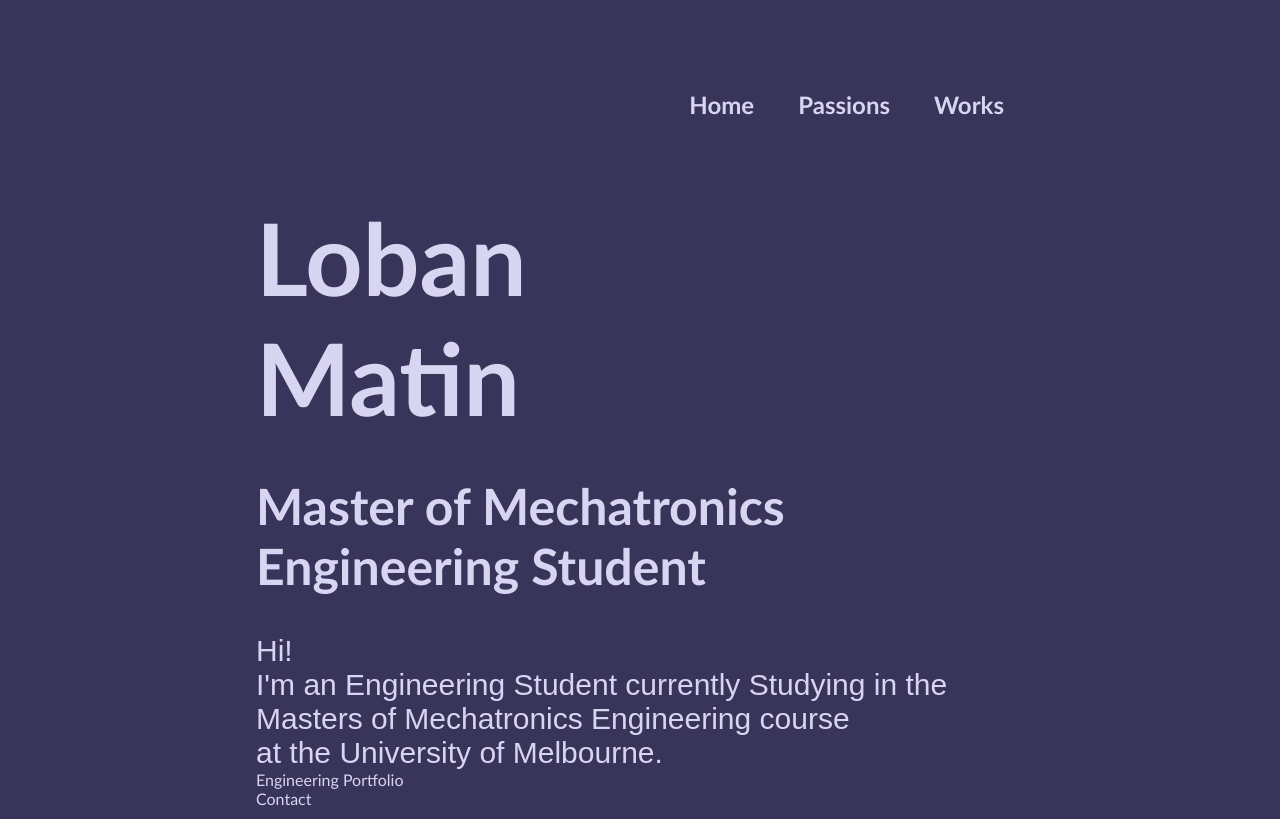
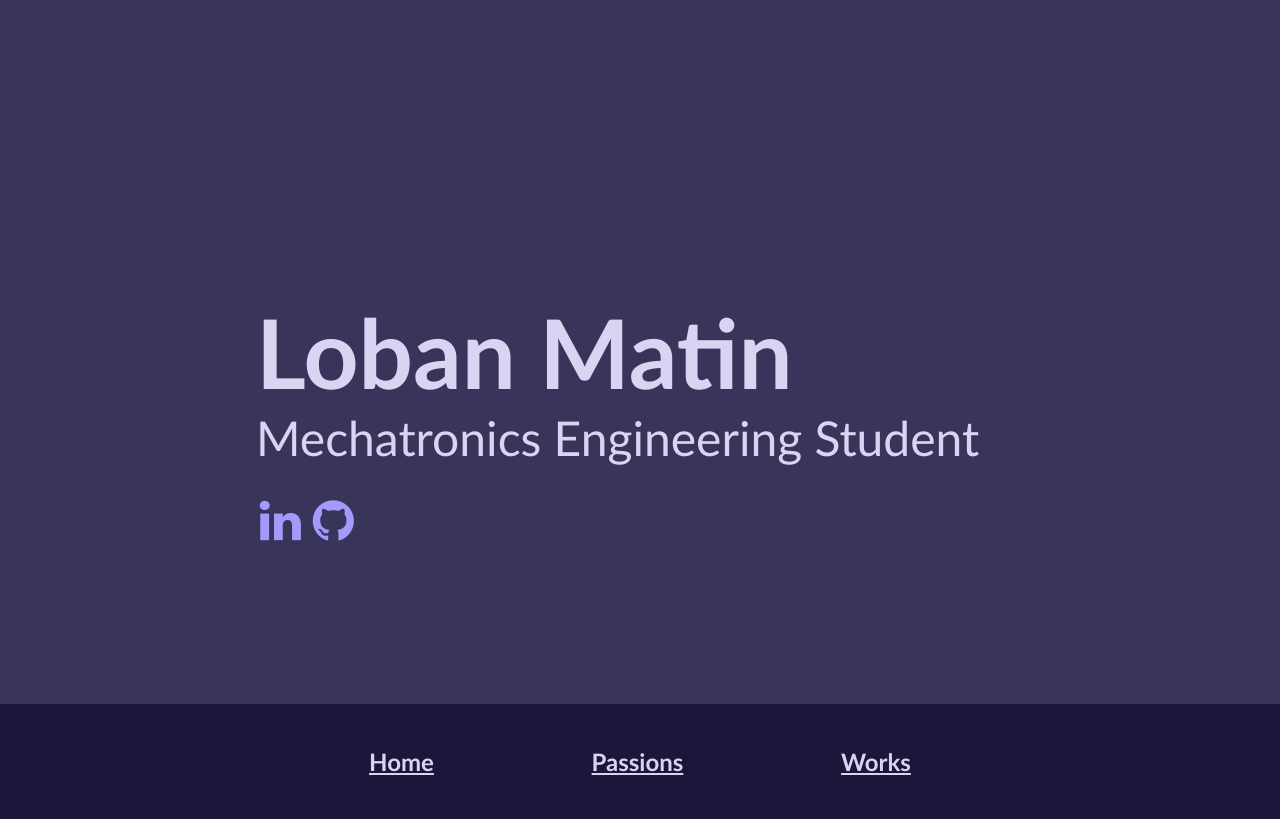
Before and after one commit to LobanMatin/EngineeringPortfolio, a plain HTML site: page index.html in a window 1280 px wide. Drawn offline with Linux system fonts and the light colour scheme.

Commit message:
Layout of upper section of homepage created

```diff
--- a/index.html
+++ b/index.html
@@ -5,26 +5,36 @@
 		<meta name="viewport" content="width=device-width, initial-scale=1.0">
 		<title>LM Engineering Portfolio</title>
 		<link rel="stylesheet" href="styles.css">
+		<link rel="stylesheet" href="https://cdnjs.cloudflare.com/ajax/libs/font-awesome/4.7.0/css/font-awesome.min.css">
 	</head>
 	<body>
-		<header>
-			<nav class="nav_bar">
+		<header class="home_upper">
+			<div class="title_section">
+				<div class="name_section">
+					<h1 class="name_title"><strong>Loban Matin</strong></h1>
+				</div>
+				<div class="intro_section">
+					<p class="name_subtitle">Mechatronics Engineering Student</p>
+				</div>
+				<div class="socials">
+					<a href="#" class="fa fa-linkedin fa-3x"></a>
+					<a href="#" class="fa fa-github fa-3x"></a>
+				</div>
+			</div>
+		</header>
+		<section class="home_lower">
+			<nav class="home_nav">
 				<ul>
-					<li><a href="index.html" class="page_link"><h2><strong>Home</strong></h2></a></li>
-					<li><a href="passions.html" class="page_link"><h2><strong>Passions</strong></h2></a></li>
-					<li><a href="works.html" class="page_link"><h2><strong>Works</strong></h2></a></li>
+					<li class="home_pl"><a href="index.html" class="page_link"><h2><strong>Home</strong></h2></a></li>
+					<li class="home_pl"><a href="passions.html" class="page_link"><h2><strong>Passions</strong></h2></a></li>
+					<li class="home_pl"><a href="works.html" class ="page_link"><h2><strong>Works</strong></h2></a></li>
 				</ul>
 			</nav>
-			<h1 class="name_title"><strong>Loban<br>Matin</strong></h1>
-			<h2 class="name_subtitle">Master of Mechatronics<br>Engineering Student</h2>
-			<p class="name_text">
-				Hi! <br>
-				I'm an Engineering Student currently Studying in the <br>
-				Masters of Mechatronics Engineering course <br>
-				at the University of Melbourne.
-			</p>
-		</header>
-		<section>Engineering Portfolio</section>
-		<footer>Contact</footer>
+			<div class="lower_text">
+
+			</div>
+		</section>
+
+		<footer></footer>
 	</body>
 </html>
--- a/styles.css
+++ b/styles.css
@@ -1,9 +1,15 @@
 body {
-    background: rgb(57, 53, 90);
+    padding: 0;
+    margin: 0;
+}
+
+.home_upper {
     font-family: Trebuchet MS;
     color: rgb(216, 213, 242);
+    background-color: rgb(57, 53, 90);
     margin: 0;
-    padding: 0% 20%
+    padding: 5% 20%;
+    padding-bottom: 10%;
 }
 
 header {
@@ -17,7 +23,13 @@ ul {
 
 li {
     display: inline-block;
-    margin: 20px;
+    margin: 0 2%;
+    margin-top: 5%
+}
+
+/* format nagivation bar last item*/
+.last_item {
+    margin-right: 0;
 }
 
 /* format nagivation bar*/
@@ -33,22 +45,47 @@ li {
 
 /* format main homepage title*/
 .name_title {
-    font-size: 100px;
     margin: 0;
-    padding: 5% 0;
+    padding: 0;
+    font-size: 6em;
+    margin-top: 30%;
 }
 
 /* format homepage subtitle*/
 .name_subtitle {
-    font-size: 50px;
     margin: 0;
-    padding-bottom: 5%;
+    padding: 0;
+    font-size: 3em;
 }
 
-/* format homepage text*/
-.name_text {
-    font-family: Arial;
-    font-size: 30px;
+/* format social media icons*/
+.fa {
+    margin: 4% 0.5%;
+    text-decoration: none;
+    color: rgb(163, 154, 252);
+}
+
+/* format homepage text section*/
+
+.home_lower {
+    font-family: Trebuchet MS;
+    background-color: rgb(27, 23, 58);
+    margin-bottom: 0;
+    padding: 0;
+    padding: 0% 20%;
+}
+
+/* format home nagivation bar*/
+.home_nav {
+    text-align: center;
     margin: 0;
-    padding:0;
+    padding: 0;
 }
+
+/* format home nagivation buttons*/
+.home_pl {
+    text-decoration: underline;
+    display: inline-block;
+    margin: 3% 10%;
+    color: rgb(216, 213, 242);
+}
```
Also changed, not shown: works.html (+1 -1 lines).
